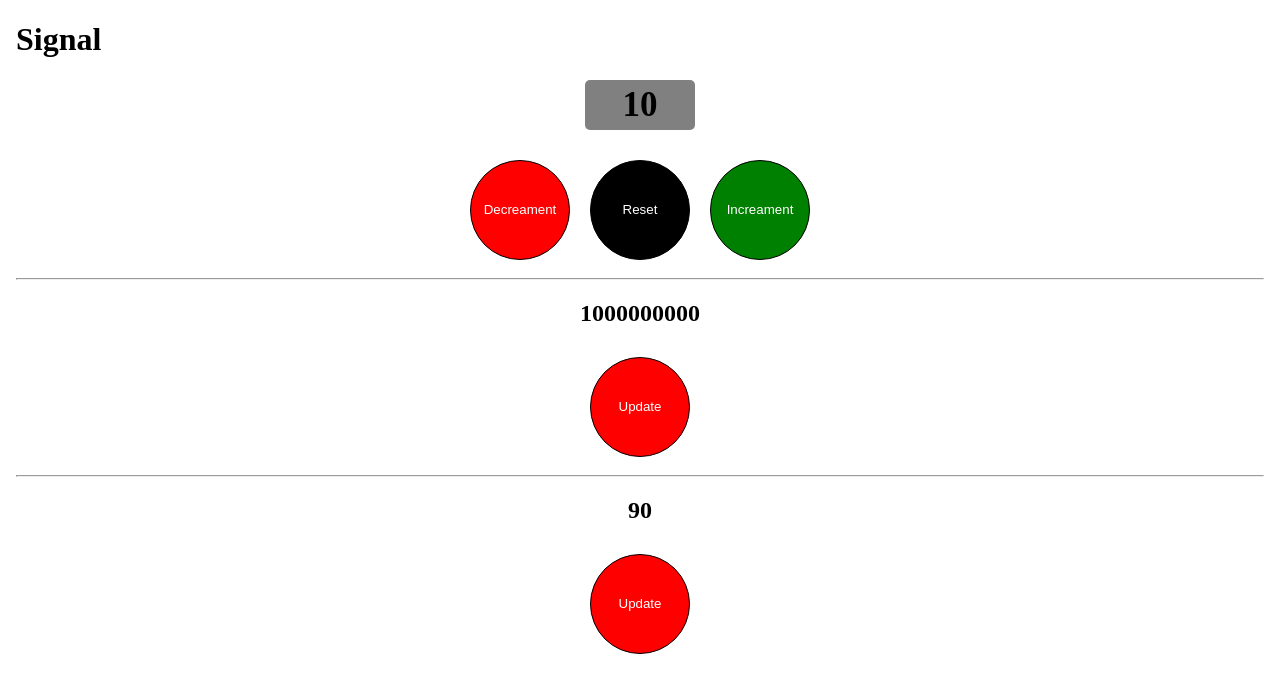
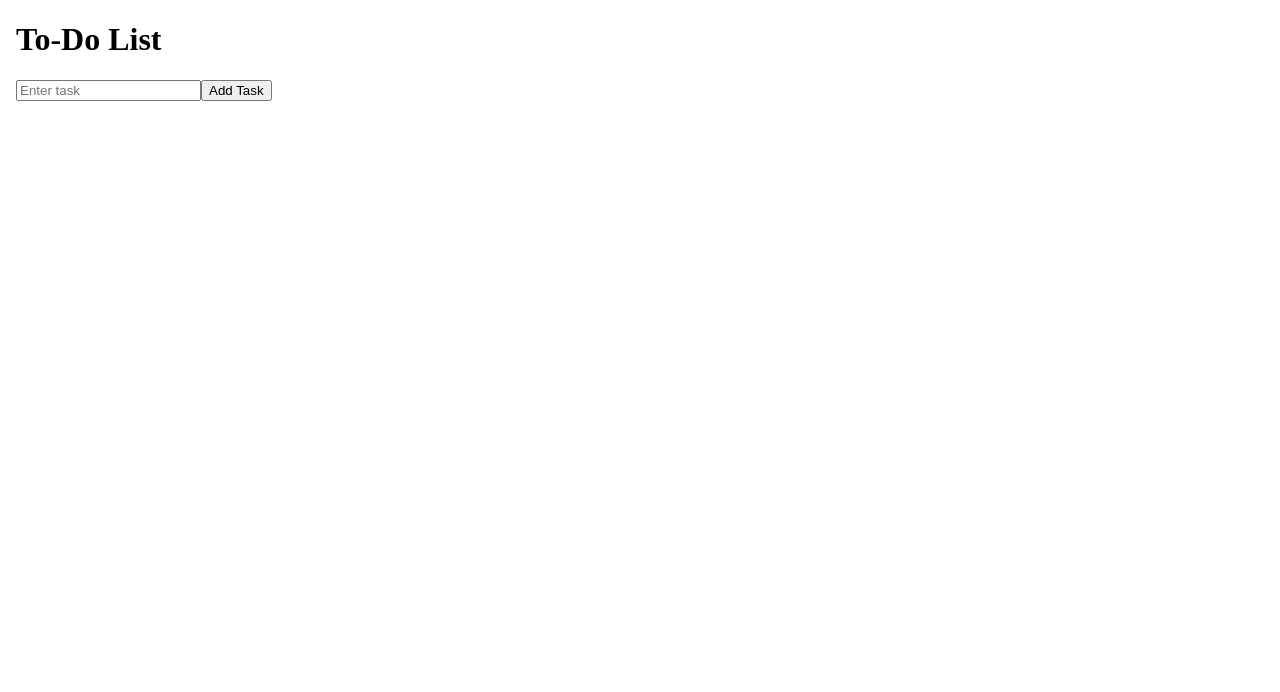
Before and after one commit to tasnimferdous/angular-tut, an Angular app: page / in a window 1280 px wide. Shown: the top 692 px of the page. Built offline with nearby package versions, Linux system fonts and the light colour scheme.

Commit message:
Two way Binding using ngModel and To Do List

```diff
--- a/src/app/app.css
+++ b/src/app/app.css
@@ -1,33 +1,5 @@
-.btn {
-    width: 100px;
-    height: 100px;
-    border-radius: 50%;
-    border: 1px solid #000;
-    color: #fff;
-    margin: 10px;
-    cursor: pointer;
+.task-list{
+    list-style: none;
+    display: flex;
+    justify-content: space-between;
 }
-
-.btn:hover {
-    border: 1px solid #fff;
-}
-
-.bg-red{
-    background-color: red;
-}
-.bg-black{
-    background-color: black;
-}
-.bg-green{
-    background-color: green;
-}
-
-.count{
-    width: 100px;
-    background-color: gray;
-    padding: 5px;
-    font-size: 35px;
-    margin: auto;
-    margin-bottom: 20px;
-    border-radius: 5px;
-}
--- a/src/app/app.html
+++ b/src/app/app.html
@@ -1,30 +1,16 @@
 <body style="min-height: 100vh;">
-    <h1>Signal</h1>
-    <div style="text-align: center;">
-        <h2 class="count">{{signalValue()}}</h2>
-        <div>
-            <button class="btn bg-red" (click)="signalValue.set(signalValue() - 1)">Decreament</button>
-            <button class="btn bg-black" (click)="signalValue.set(0)">Reset</button>
-            <button class="btn bg-green" (click)="signalValue.set(signalValue() + 1)">Increament</button>
-        </div>
-    </div>
+    <h1>To-Do List</h1>
+    <input [(ngModel)]="task" type="text" placeholder="Enter task">
 
-<hr>
+    <button (click) = "updateTask()">Add Task</button>
 
-    <div style="text-align: center;">
-        <h2>{{count()}}</h2>
-        <div>
-            <button class="btn bg-red" (click)="setSignal()">Update</button>
-        </div>
-    </div>
 
-<hr>
-
-    <div style="text-align: center;">
-        <h2>{{compute()}}</h2>
-        <div>
-            <button class="btn bg-red" (click)="computeSignal()">Update</button>
-        </div>
-    </div>
+    @for(task of taskList; track task.id){
+        <ul class="task-list">
+            <li>{{task.id}}</li>
+            <li>{{task.task}}</li>
+            <li><button (click)="deleteTask(task.id)">Delete</button></li>
+        </ul>
+    }
 
 </body>
--- a/src/app/app.ts
+++ b/src/app/app.ts
@@ -1,36 +1,24 @@
-import { Component, computed, effect, signal, WritableSignal } from '@angular/core';
+import { Component } from '@angular/core';
+import { FormsModule } from '@angular/forms';
+
 
 @Component({
   selector: 'app-root',
-  imports: [],
+  imports: [FormsModule],
   templateUrl: './app.html',
   styleUrl: './app.css'
 })
 export class App {
 
-  count: WritableSignal<number | String> = signal(1000000000);
-  signalValue = signal(10);
+  task = "";
+  taskList: { id: number, task: String }[] = [];
 
-  a = signal(35);
-  b = signal(55);
-  compute = computed(() => this.a() + this.b());
-
-  constructor() {
-    effect(() => {
-      console.log(this.signalValue());
-    });
+  updateTask() {
+    this.taskList.push({ id: this.taskList.length + 1, task: this.task });
+    this.task = "";
   }
 
-  setSignal() {
-    if (this.count() == 1000000000) {
-      this.count.set("Hello")
-    } else {
-      this.count.set(1000000000);
-    }
-  }
-
-  computeSignal() {
-    this.a.set(100);
-    this.b.set(100);
+  deleteTask(id: number) {
+    this.taskList = this.taskList.filter((item) => item.id != id);
   }
 }
```
